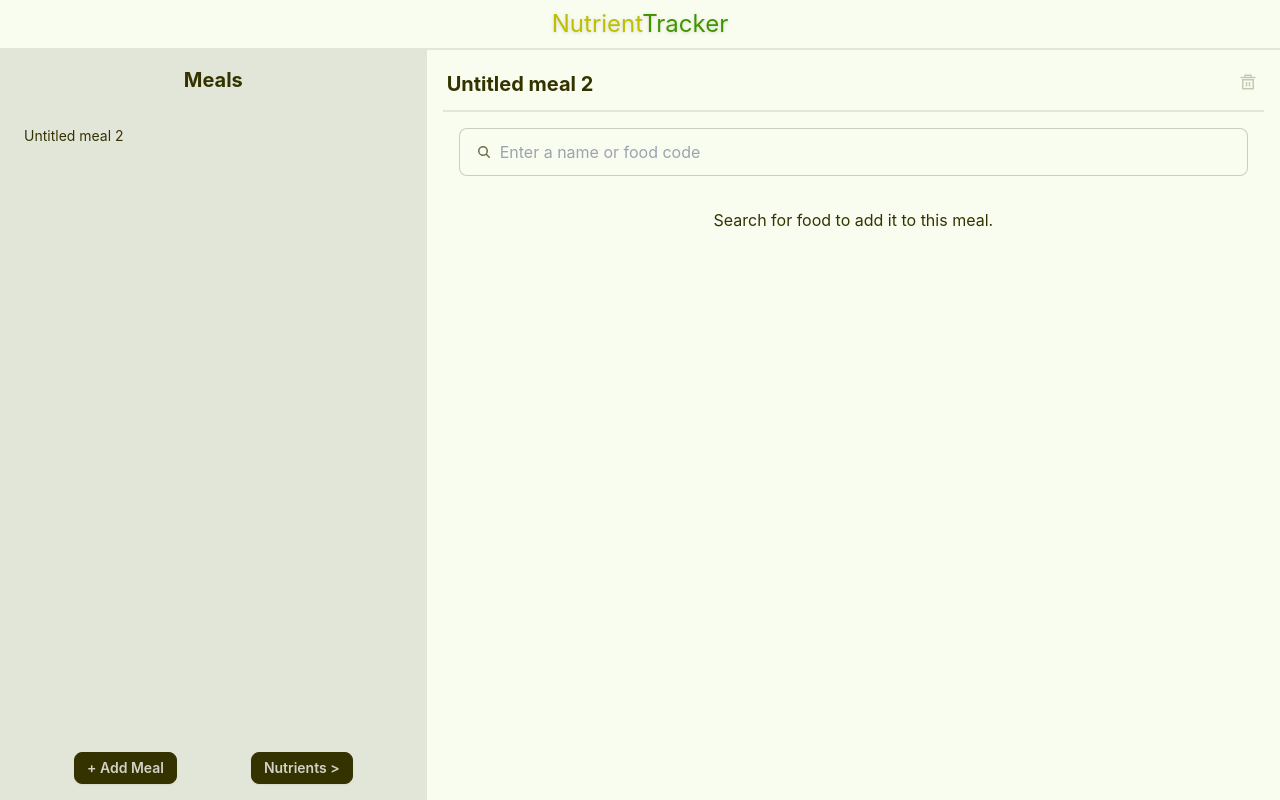
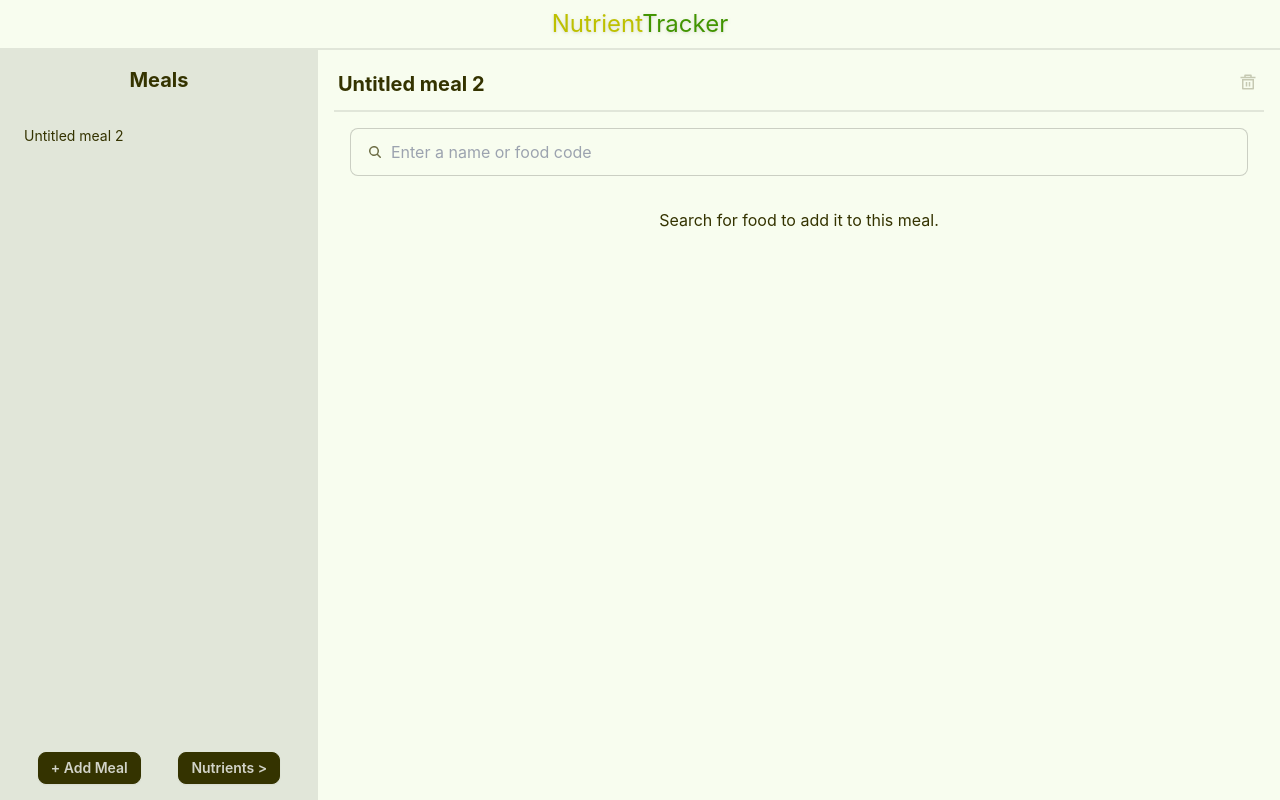
Before and after one commit to b3nk3lly/nutrient-tracker, a React (Create React App) app: page / in a window 1280 px wide. Built offline with nearby package versions, Linux system fonts and the light colour scheme.

Commit message:
Add scrolling to table

```diff
--- a/src/components/layout/MainContent/MainContent.tsx
+++ b/src/components/layout/MainContent/MainContent.tsx
@@ -6,7 +6,7 @@ interface MainContentProps {
 
 function MainContent({ children }: Readonly<MainContentProps>) {
 	return (
-		<section className="w-full sm:w-2/3 p-4 flex flex-col overflow-hidden">{children}</section>
+		<section className="w-full sm:grow p-4 flex flex-col overflow-hidden">{children}</section>
 	);
 }
 
--- a/src/components/report/ReportSection.tsx
+++ b/src/components/report/ReportSection.tsx
@@ -36,12 +36,14 @@ export default function ReportSection({ data, navigationButtons }: ReportSection
 
 	return (
 		<>
-			<SideContent title="Report" width="w-0 sm:w-1/5">
+			<SideContent title="Report" width="w-0 sm:w-1/4">
 				{navigationButtons && <SideContent.Footer>{navigationButtons}</SideContent.Footer>}
 				<Button onClick={() => handleExportToCsv()}>Export to CSV</Button>
 			</SideContent>
 			<MainContent>
-				<Table id={tableId} data={data} />
+				<div className="overflow-auto">
+					<Table id={tableId} data={data} />
+				</div>
 			</MainContent>
 		</>
 	);
```
